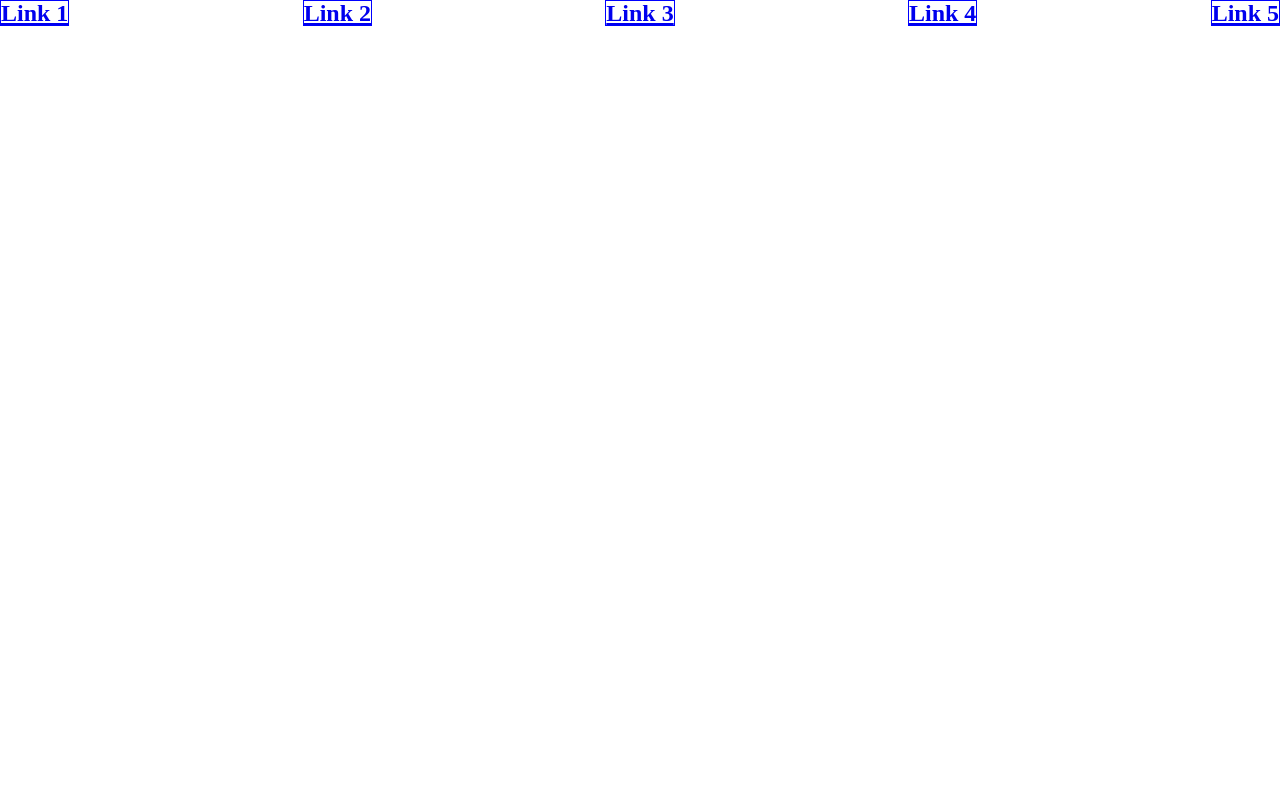
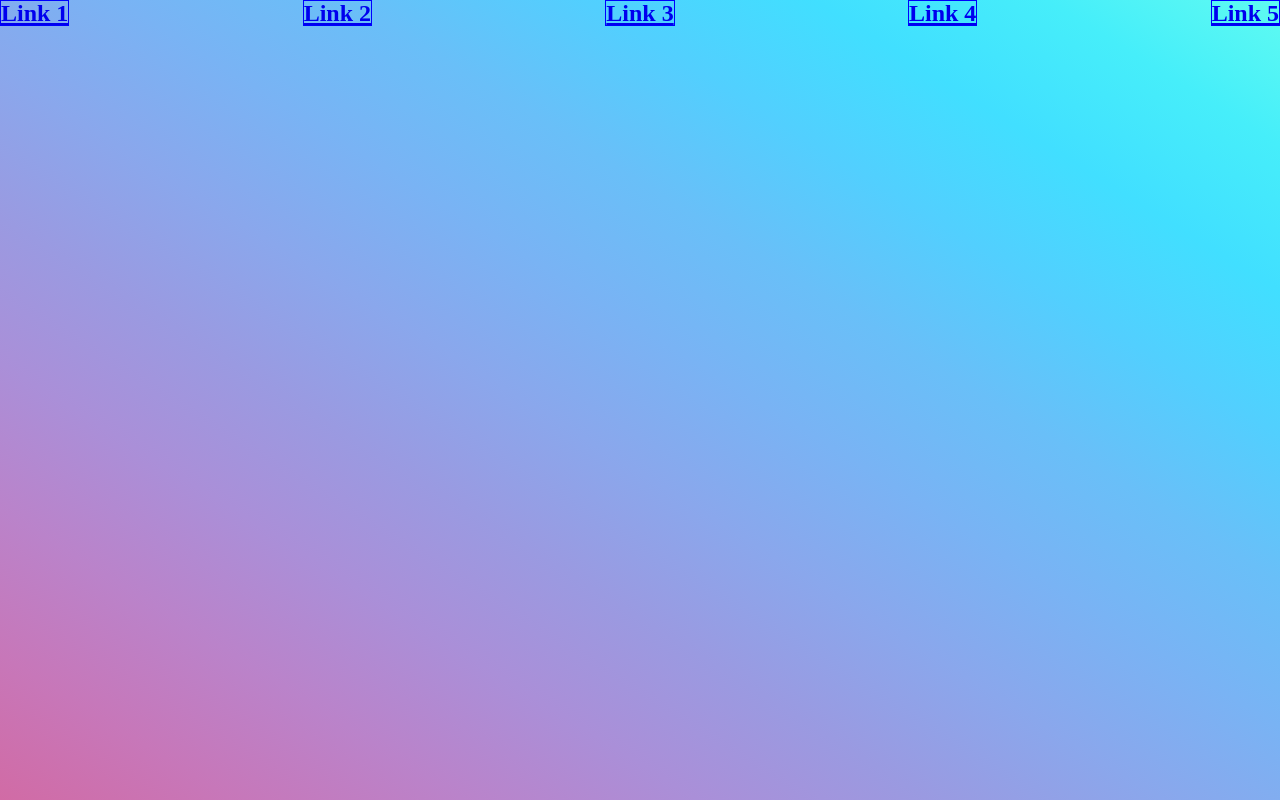
Before and after one commit to PatrykMansfeld/PatrykMansfeld_Portfolio, a React (Vite) app in the folder PatrykMansfeld_Portfolio/: page / in a window 1280 px wide. Built offline with nearby package versions, Linux system fonts and the light colour scheme.

Commit message:
Update _Main.scss

```diff
--- a/PatrykMansfeld_Portfolio/src/styles/_Main.scss
+++ b/PatrykMansfeld_Portfolio/src/styles/_Main.scss
@@ -2,3 +2,23 @@
 @import "./pages/_WelcomePage.scss";
 @import "./Mixins/_Mixin.scss";
 @import "./Reset.scss";
+
+body {
+    background-image: linear-gradient(
+        to right top,
+        #d16ba5,
+        #c777b9,
+        #ba83ca,
+        #aa8fd8,
+        #9a9ae1,
+        #8aa7ec,
+        #79b3f4,
+        #69bff8,
+        #52cffe,
+        #41dfff,
+        #46eefa,
+        #5ffbf1
+    );
+    background-attachment: fixed;
+    background-size: cover;
+}
```
